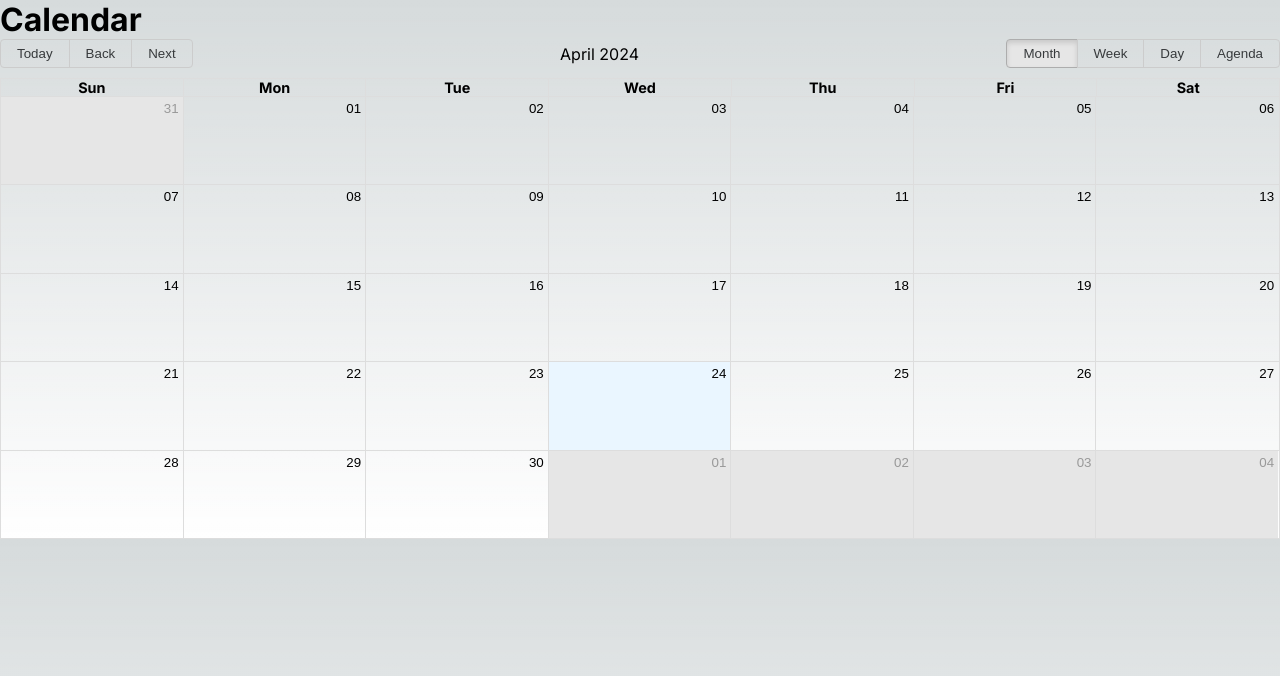
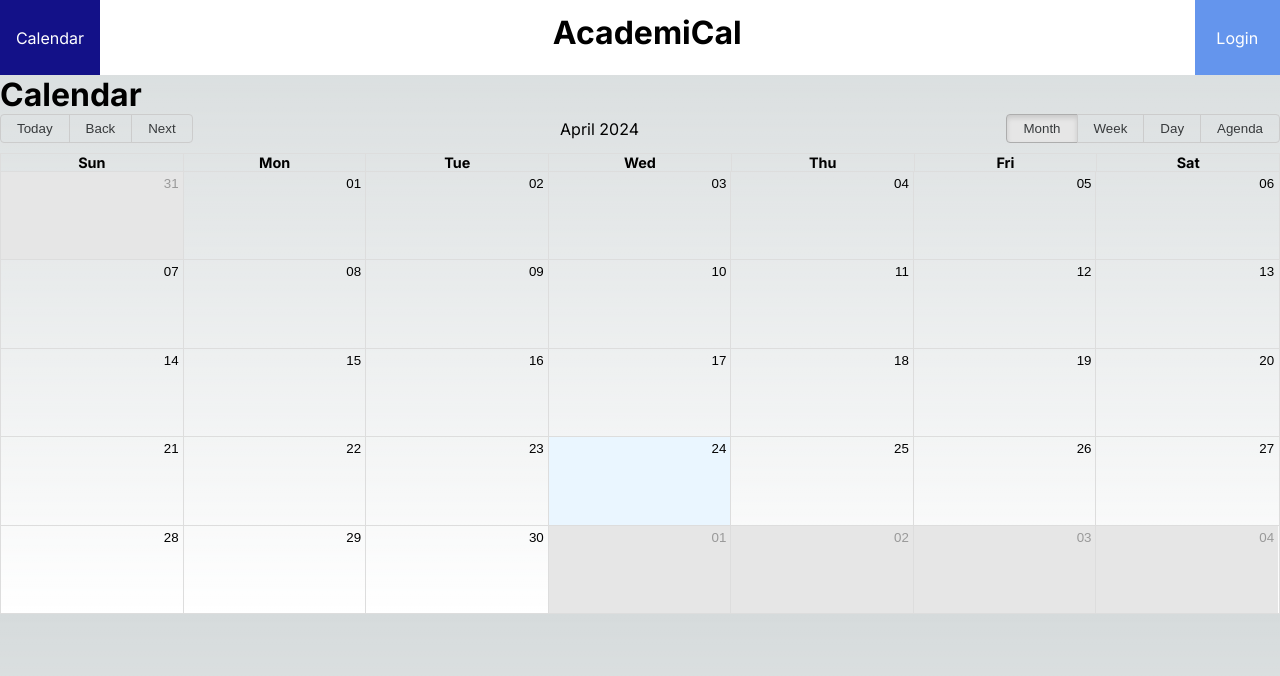
Before and after one commit to ZephyrIO/AcademiCal, a Next.js app in the folder academical/: page /calendar-view in a window 1280 px wide. Shown: the top 676 px of the page. Built offline with nearby package versions, Linux system fonts and the light colour scheme; no server answers.

Commit message:
added header to page

```diff
--- a/academical/app/calendar-view/page.js
+++ b/academical/app/calendar-view/page.js
@@ -1,10 +1,12 @@
 'use client';
 import React from 'react';
 import Calendar from '@/components/Calendar';
+import Header from '@/components/Header';
 
 const CalendarView = () => {
   return (
     <div>
+      <Header />
       <h1>Calendar</h1>
       <Calendar />
     </div>
```
